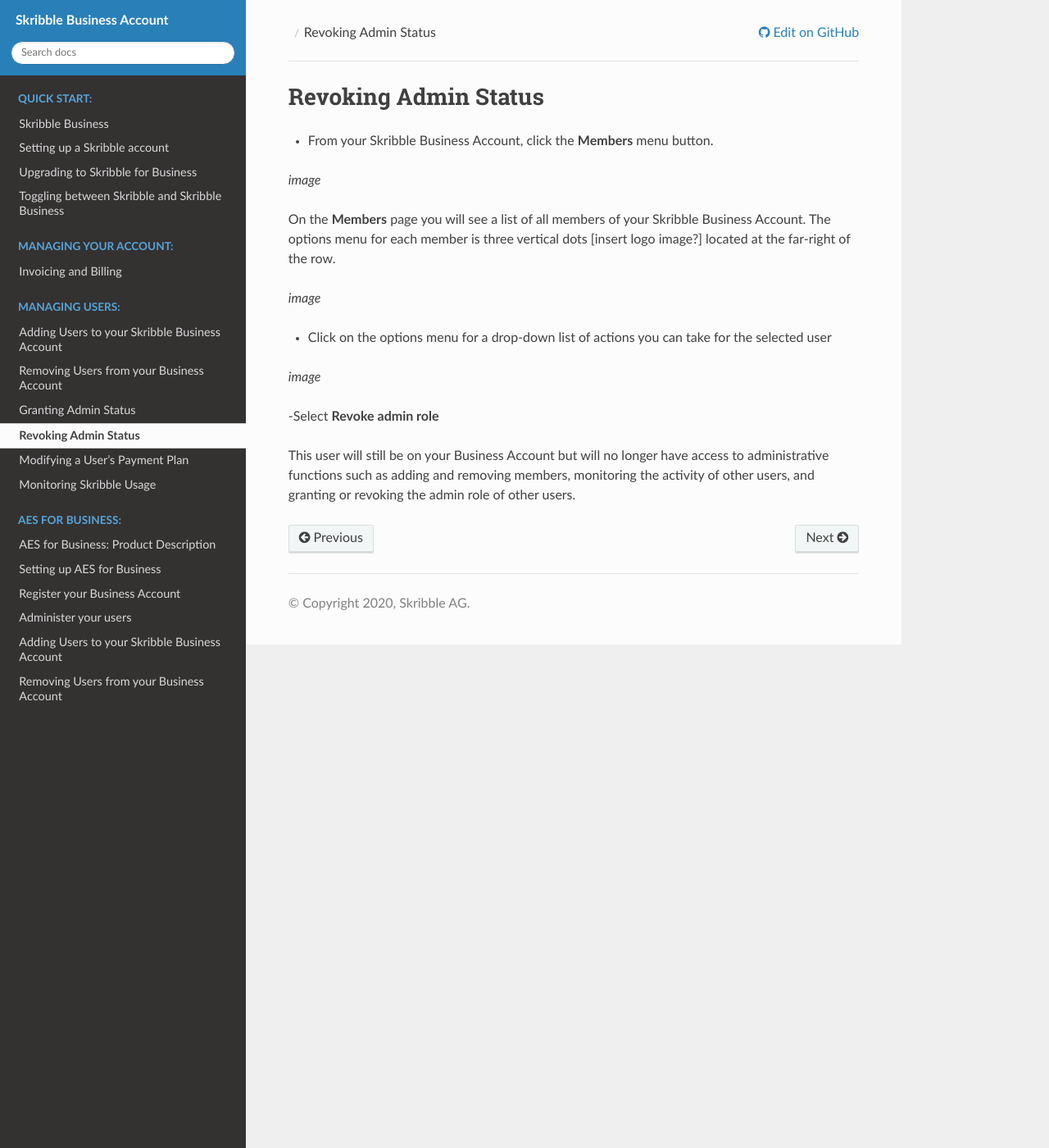
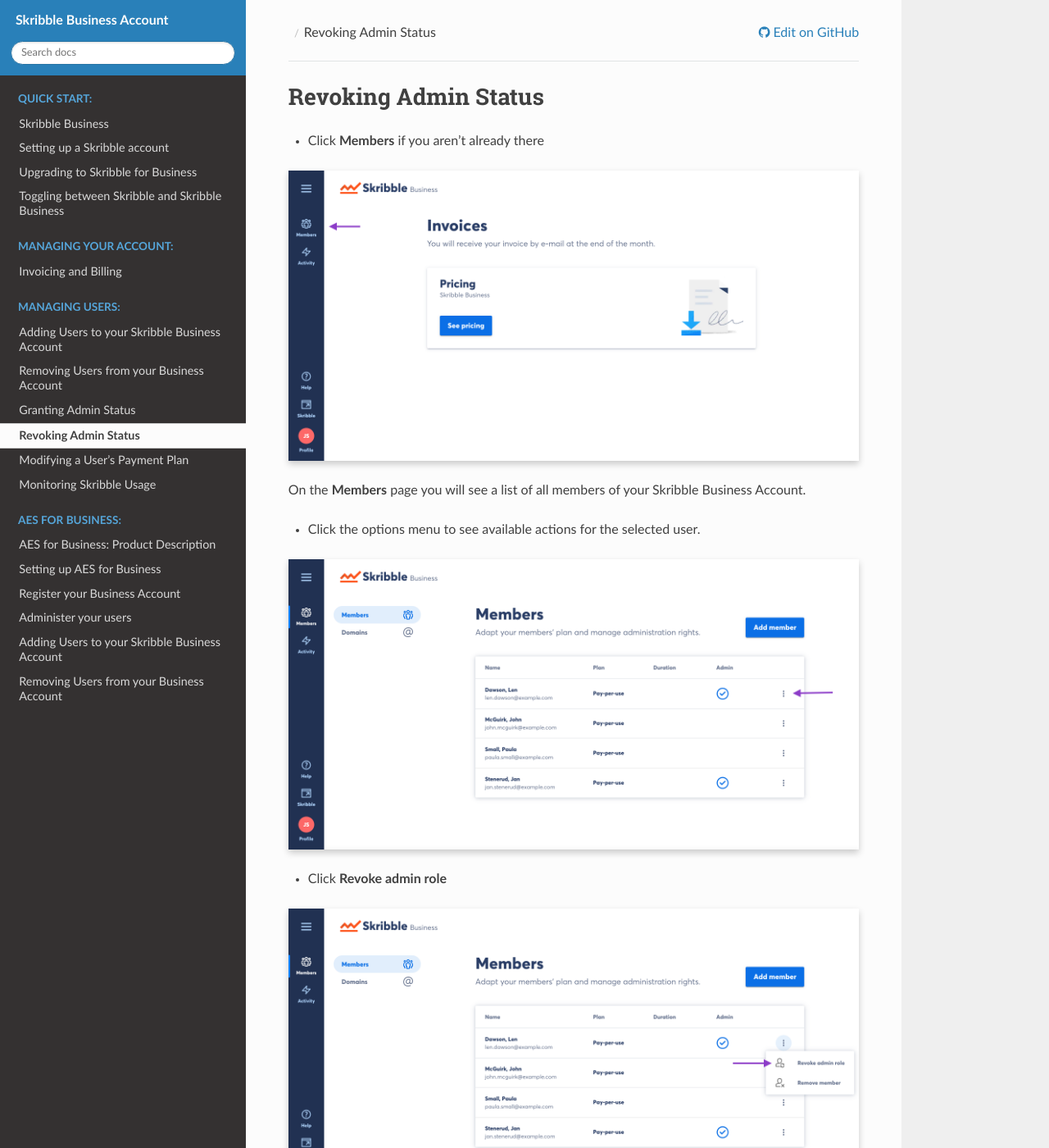
Before and after one commit to matthieu-bt/business-guide, a Sphinx documentation site: the page built from source/users/revokmin.rst, in a window 1280 px wide and 1400 px high. Shown: the whole window at 82% size. Built offline with Sphinx 7.4.7 and the Read the Docs theme 2.0.0, drawn with Linux system fonts in a browser that asks for light colours; some of the changed text lies outside the part shown.

Commit message:
completes images for users directory

```diff
--- a/source/users/revokmin.rst
+++ b/source/users/revokmin.rst
@@ -2,18 +2,31 @@
 Revoking Admin Status
 =====================
 
-- From your Skribble Business Account, click the **Members** menu button.
+- Click **Members** if you aren't already there
 
-*image*
 
-On the **Members** page you will see a list of all members of your Skribble Business Account. The options menu for each member is three vertical dots [insert logo image?] located at the far-right of the row.
+.. image:: adding_members.png
+    :class: with-shadow
 
-*image*
 
-- Click on the options menu for a drop-down list of actions you can take for the selected user
+On the **Members** page you will see a list of all members of your Skribble Business Account.
 
-*image*
+- Click the options menu to see available actions for the selected user.
 
--Select **Revoke admin role**
 
-This user will still be on your Business Account but will no longer have access to administrative functions such as adding and removing members, monitoring the activity of other users, and granting or revoking the admin role of other users.
+.. image:: revoking_members.png
+    :class: with-shadow
+
+
+- Click **Revoke admin role**
+
+
+.. image:: revoking_options.png
+    :class: with-shadow
+
+
+This user will still be a member of your business account but will no longer have access to administrative functions.
+
+
+.. image:: revoking_removed.png
+    :class: with-shadow
```
Also changed, not shown: source/users/addmin.rst (+20 -7 lines), source/users/removing.rst (+20 -7 lines), source/users/granting_added.png (added), source/users/granting_options.png (added), source/users/removing_members.png (added), source/users/removing_options.png (added), source/users/removing_warning.png (added), source/users/revoking_members.png (added), source/users/revoking_options.png (added), source/users/revoking_removed.png (added).
